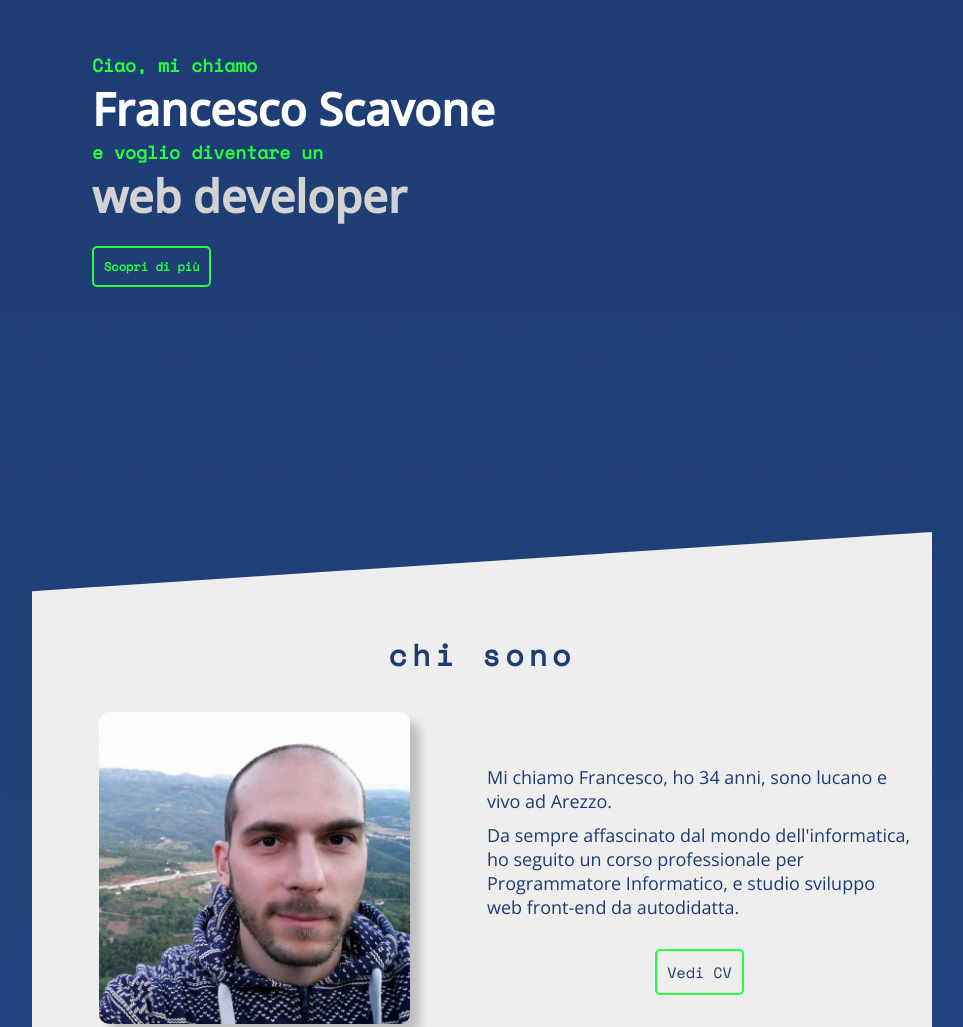
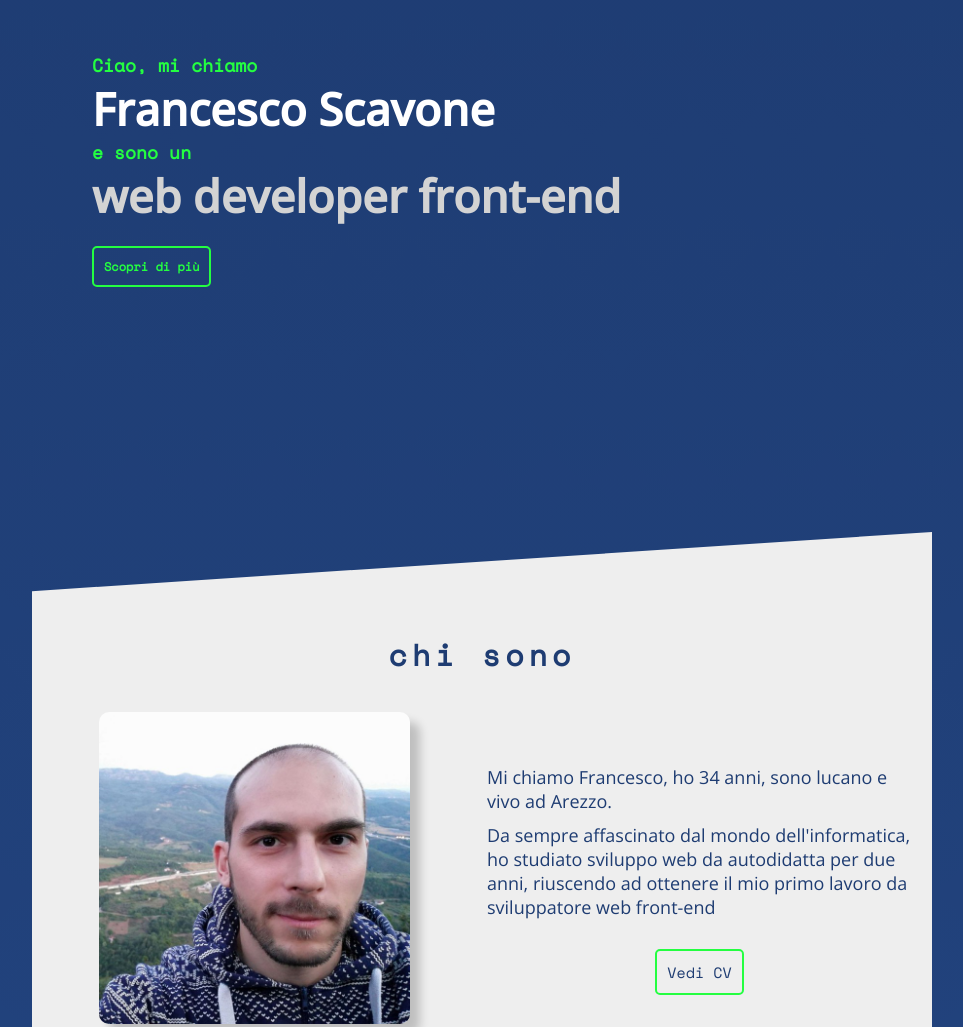
Before and after one commit to frascavone/portfolio, a plain HTML site: page index.html in a window 1280 px wide. Shown: the part 240-1267 px from the top of the page, without its empty margins (158-1121 px from the left). Drawn offline with nearby package versions, Linux system fonts and the light colour scheme.

Commit message:
Update index.html

```diff
--- a/index.html
+++ b/index.html
@@ -72,8 +72,8 @@
     <header class="hero">
       <span class="hero__tiny">Ciao, mi chiamo </span>
       <span class="hero__name">Francesco Scavone</span>
-      <span class="hero__tiny">e voglio diventare un</span>
-      <span class="hero__info">web developer</span>
+      <span class="hero__tiny">e sono un</span>
+      <span class="hero__info">web developer front-end</span>
       <a class="btn hero__btn btn--animated" href="#about">Scopri di più</a>
     </header>
 
@@ -94,9 +94,9 @@
             di mettermi sempre alla prova con nuove sfide.
           </p> -->
           <p class="about__info-text">
-            Da sempre affascinato dal mondo dell'informatica, ho seguito un
-            corso professionale per Programmatore Informatico, e studio sviluppo
-            web front-end da autodidatta.
+            Da sempre affascinato dal mondo dell'informatica, ho studiato
+            sviluppo web da autodidatta per due anni, riuscendo ad ottenere il mio primo
+            lavoro da sviluppatore web front-end
           </p>
           <div class="about__btn">
             <a
```
